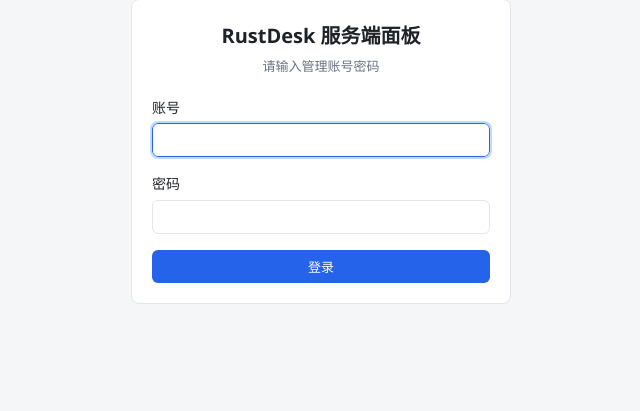
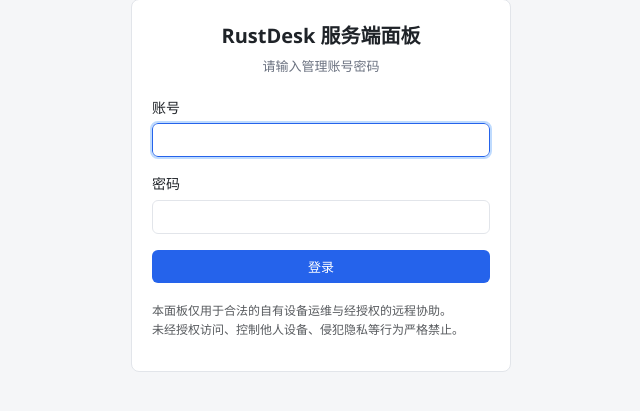
Before and after one commit to mypc1995/yuanjie, a Flask app: page /login in a window 1280 px wide. Shown: the part 65-476 px from the top of the page, without its empty margins (319-959 px from the left). Run offline with Flask 3, Linux system fonts and the light colour scheme.

Commit message:
README 重写并加入免责声明
对外的说明只保留产品该有的内容; Server Pro 功能差距、清理清单这类内部决策挪到 .deploy/INTERNAL.md。顶部加免责声明, 明确不支持未授权访问、控制他人设备、侵犯隐私等行为, 使用者自负责任。

```diff
--- a/.deploy/package/panel/templates/login.html
+++ b/.deploy/package/panel/templates/login.html
@@ -34,6 +34,11 @@
         <button type="submit" style="width:100%;">登录</button>
       </div>
     </form>
+
+    <p class="foot" style="margin-top:18px;font-size:12px;line-height:1.6;opacity:.75;">
+      本面板仅用于合法的自有设备运维与经授权的远程协助。<br>
+      未经授权访问、控制他人设备、侵犯隐私等行为严格禁止。
+    </p>
   </div>
 </div>
 {% endblock %}
--- a/.deploy/panel/templates/login.html
+++ b/.deploy/panel/templates/login.html
@@ -34,6 +34,11 @@
         <button type="submit" style="width:100%;">登录</button>
       </div>
     </form>
+
+    <p class="foot" style="margin-top:18px;font-size:12px;line-height:1.6;opacity:.75;">
+      本面板仅用于合法的自有设备运维与经授权的远程协助。<br>
+      未经授权访问、控制他人设备、侵犯隐私等行为严格禁止。
+    </p>
   </div>
 </div>
 {% endblock %}
```
Also changed, not shown: .deploy/INTERNAL.md (added), .deploy/deployment-readme.md, README.md.
